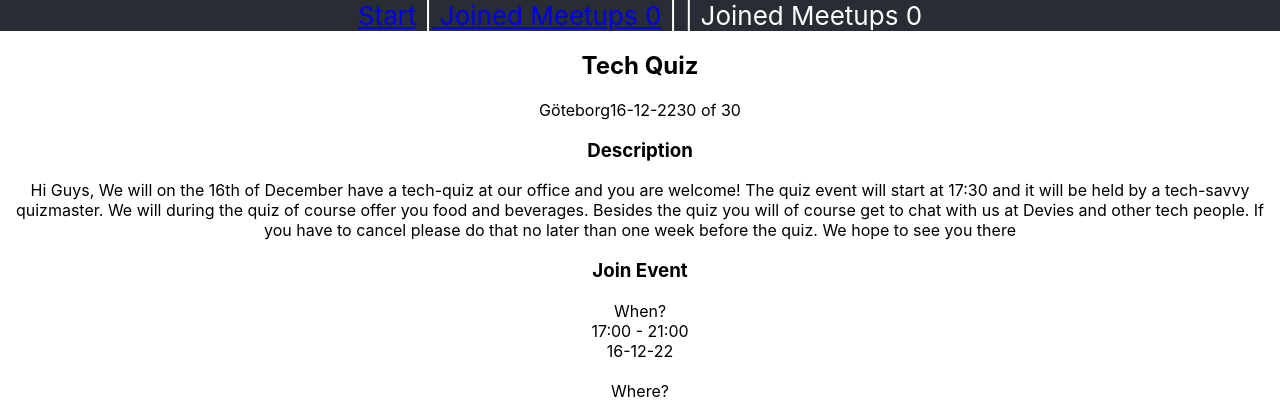
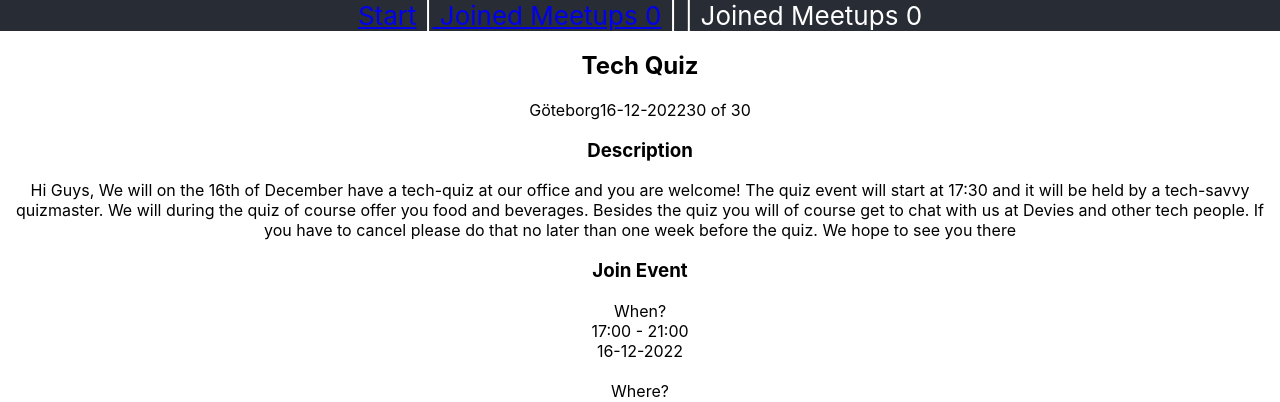
Before and after one commit to Qabang/meetup, a React (Create React App) app: page /event/1 in a window 1280 px wide. Shown: the top 402 px of the page. Built offline with nearby package versions, Linux system fonts and the light colour scheme.

Commit message:
Sorted events by date, updated events json files: updated date format

```diff
--- a/src/components/events/Events.tsx
+++ b/src/components/events/Events.tsx
@@ -12,15 +12,25 @@ function Events(props: {
   const [filteredEvents, setFilteredEvents] = useState(props.events)
 
   useEffect(() => {
-    setFilteredEvents(
-      props.events.filter(
+    let events = props.events.filter(
       (item: any) =>
         item.name.match(new RegExp(searchText, 'i')) ||
         item.description.match(new RegExp(searchText, 'i')) ||
         item.location.city.match(new RegExp(searchText, 'i')) ||
         item.location.other.match(new RegExp(searchText, 'i'))
     )
+
+    let sorted_events = events.sort(function (a: any, b: any) {
+      return (
+        new Date(
+          a.date.replace(/(\d{2})-(\d{2})-(\d{4})/, '$2/$1/$3')
+        ).valueOf() -
+        new Date(
+          b.date.replace(/(\d{2})-(\d{2})-(\d{4})/, '$2/$1/$3')
+        ).valueOf()
       )
+    })
+    setFilteredEvents(sorted_events)
   }, [searchText])
 
   function handleClick(event_data: EventsModel) {
--- a/src/components/events/events-data.json
+++ b/src/components/events/events-data.json
@@ -2,7 +2,7 @@
   {
     "id": 1,
     "name": "Tech Quiz",
-    "date": "16-12-22",
+    "date": "16-12-2022",
     "time_start": "17:00",
     "time_end": "21:00",
     "description": "Hi Guys, We will on the 16th of December have a tech-quiz at our office and you are welcome! The quiz event will start at 17:30 and it will be held by a tech-savvy quizmaster. We will during the quiz of course offer you food and beverages. Besides the quiz you will of course get to chat with us at Devies and other tech people. If you have to cancel please do that no later than one week before the quiz. We hope to see you there",
@@ -16,7 +16,7 @@
   {
     "id": 2,
     "name": "Getting started with a new Spring project",
-    "date": "12-02-22",
+    "date": "12-02-2022",
     "time_start": "19:00",
     "time_end": "21:00",
     "description": "In this section you will be introduced to our 5 chapter series. We will then kick it of by setting up a vanilla Spring boot project and analyze the maven dependencies. Then we will kick it up a notch and use JHipster to generate the project for us and show the benefits of this amazing tool. \n Completing this section will make it easy for you to get started on your new projects, microservices and similar",
@@ -30,7 +30,7 @@
   {
     "id": 3,
     "name": "Kubernetes Data Services for DevOps",
-    "date": "08-03-22",
+    "date": "08-03-2022",
     "time_start": "18:00",
     "time_end": "21:00",
     "description": "Talk will be followed with a quick demo. We invite all practitioners to try. the data services and provide feedback & help us improve with community contribution! \n\n The participants will receive a access to try out the data service offering of ionir ( and if you are lucky will receive a gift card sponsored by ionir) \n According to the Data on Kubernetes 2021 Report, organizations are twice as productive after adopting Kubernetes to manage their data and workloads. The majority of organizations who have implemented \n DevOps have also adopted Kubernetes data services. With the ability to access data in real-time, DevOps organizations are using Kubernetes data services to gain a competitive advantage. As business demands increase, we can expect to see more organizations adopting data services to achieve faster, more efficient, and scalable DevOps operations. If you haven’t already adopted data services into your organization, \n the time is now.",
@@ -44,7 +44,7 @@
   {
     "id": 4,
     "name": "Metavers",
-    "date": "26-03-22",
+    "date": "26-03-2022",
     "time_start": "17:00",
     "time_end": "19:00",
     "description": "Confirmed participants include: Apple, Amazon, Cisco, Meta, Sonorium, Snap, and many others! Get ready for a full day of disruptive ideas and ground-breaking insights as we bring together the most revolutionary minds and reflect on the next big thing!",
@@ -58,7 +58,7 @@
   {
     "id": 5,
     "name": "JavaScript Functional Programming and more- Free Virtual Workshop",
-    "date": "15-05-22",
+    "date": "15-05-2022",
     "time_start": "13:00",
     "time_end": "15:30",
     "description": "Functional programming has been around for at least five to six years. Multiple languages have adopted functional programming paradigm. In today's meetup, we shall look at two major languages in the context of Functional Programming -- JavaScript and Java 8+. JavaScript's Functional Programming allows us to study and implement Functional Techniques, Data Types and Interaction with the DOM. With Java 8+, we shall cover Lambdas and Streams, patterns, best practices, and anti-patterns. This is an information-packed unique session where two major languages supporting Functional Programming are addressed in a single meeting. Come, have fun, learn hands-on some latest technology, participate in Q&A and network -- all geared for your success. Multiple similar sessions and technology guidance is designed throughout the most of 2020. Our sole intention is for everyone to land a better workplace, better pay and more job satisfaction through an exciting journey with us. Make sure that you and your friends attend ALL the sessions planned through this meetup in the first quarter of 2020!",
@@ -72,7 +72,7 @@
   {
     "id": 6,
     "name": "Front End Trivia Night + Prizes 🎉 🥇",
-    "date": "01-12-21",
+    "date": "01-12-2021",
     "time_start": "17:00",
     "time_end": "19:30",
     "description": "Our monthly Meetup covers all things JavaScript, from frontend frameworks, popular libraries, NodeJS, and everything in between. Please check back closer to the scheduled date for the details for this event. Please note that due to the CoronaVirus, we only be meeting virtually until further notice.",
@@ -86,7 +86,7 @@
   {
     "id": 7,
     "name": "Front End Trivia Night + Prizes 🎉 🥇",
-    "date": "05-01-22",
+    "date": "05-01-2022",
     "time_start": "17:00",
     "time_end": "19:30",
     "description": "Our monthly Meetup covers all things JavaScript, from frontend frameworks, popular libraries, NodeJS, and everything in between. Please check back closer to the scheduled date for the details for this event. Please note that due to the CoronaVirus, we only be meeting virtually until further notice.",
@@ -100,7 +100,7 @@
   {
     "id": 8,
     "name": "Front End Trivia Night + Prizes 🎉 🥇",
-    "date": "02-02-22",
+    "date": "02-02-2022",
     "time_start": "17:00",
     "time_end": "19:30",
     "description": "Our monthly Meetup covers all things JavaScript, from frontend frameworks, popular libraries, NodeJS, and everything in between. Please check back closer to the scheduled date for the details for this event. Please note that due to the CoronaVirus, we only be meeting virtually until further notice.",
@@ -114,7 +114,7 @@
   {
     "id": 9,
     "name": "Front End Trivia Night + Prizes 🎉 🥇",
-    "date": "02-03-22",
+    "date": "02-03-2022",
     "time_start": "17:00",
     "time_end": "19:30",
     "description": "Our monthly Meetup covers all things JavaScript, from frontend frameworks, popular libraries, NodeJS, and everything in between. Please check back closer to the scheduled date for the details for this event. Please note that due to the CoronaVirus, we only be meeting virtually until further notice.",
@@ -128,7 +128,7 @@
   {
     "id": 10,
     "name": "Coding On Heels | Women in Tech together sharing knowledge",
-    "date": "28-01-22",
+    "date": "28-01-2022",
     "time_start": "15:00",
     "time_end": "16:30",
     "image": "images/girl-code.jpg",
@@ -143,7 +143,7 @@
   {
     "id": 11,
     "name": "Coding On Heels | Women in Tech together sharing knowledge",
-    "date": "25-02-22",
+    "date": "25-02-2022",
     "time_start": "15:00",
     "time_end": "16:30",
     "image": "images/girl-code.jpg",
@@ -158,7 +158,7 @@
   {
     "id": 12,
     "name": "Coding On Heels | Women in Tech together sharing knowledge",
-    "date": "25-03-22",
+    "date": "25-03-2022",
     "time_start": "15:00",
     "time_end": "16:30",
     "image": "images/girl-code.jpg",
```
Also changed, not shown: src/components/events/events-testdata.json (+7 -7 lines), 1 other file (tests, documents, lock files or other folders). Lines whose indentation alone changed are shown as unchanged.
